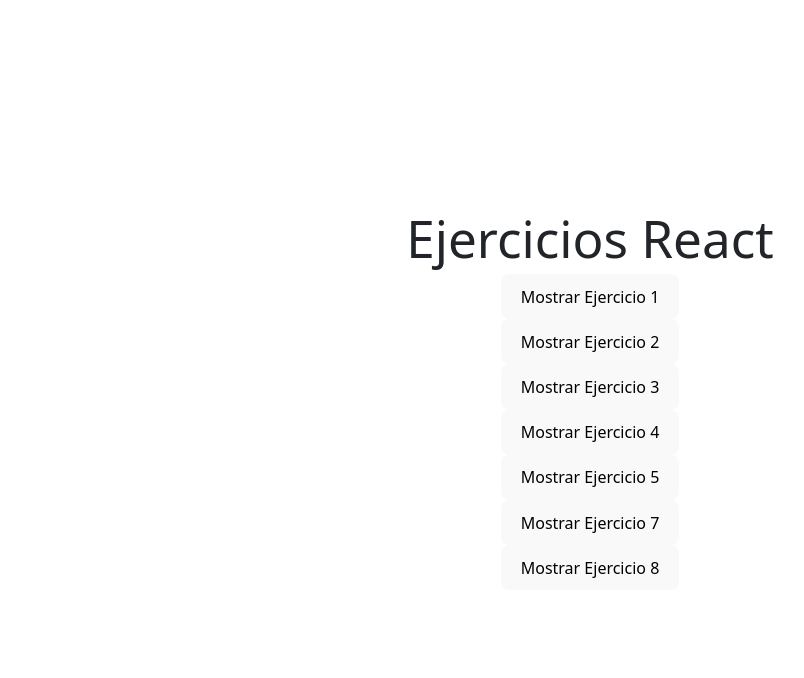
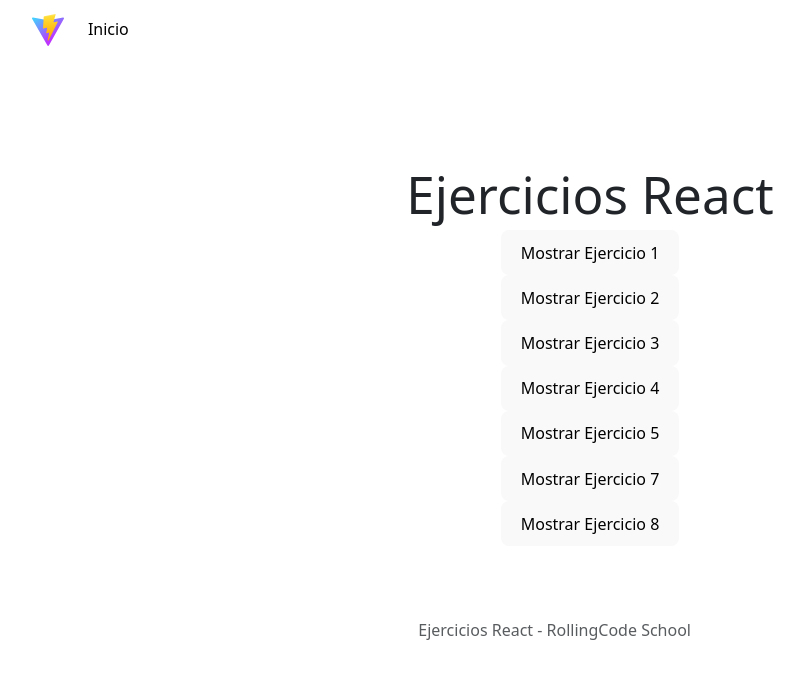
Before and after one commit to AnabelaGuillermo/ejercicios-react, a React (Vite) app: page / in a window 1280 px wide. Shown: the top 678 px of the page, without its empty margins (50-854 px from the left). Built offline with nearby package versions, Linux system fonts and the light colour scheme.

Commit message:
Agrego header de navegación para el resto de ejercicios

```diff
--- a/src/App.css
+++ b/src/App.css
@@ -128,3 +128,7 @@
     color: white;
   }
 }
+
+footer {
+  bottom: 0;
+}
--- /dev/null
+++ b/src/components/Common/Footer.jsx
@@ -0,0 +1,13 @@
+import { Link, NavLink } from "react-router-dom";
+
+const Footer = () => {
+  return (
+    <footer className='text-center text-lg-start'>
+      <section className='container-fluid p-4'>
+        <p className='text-muted'>Ejercicios React - RollingCode School</p>
+      </section>
+    </footer>
+  );
+};
+
+export default Footer;
--- /dev/null
+++ b/src/components/Common/Header.jsx
@@ -0,0 +1,42 @@
+import { Link, NavLink } from "react-router-dom";
+
+const Header = () => {
+  return (
+    <header>
+      <nav className="navbar navbar-expand-lg bg-da fixed-top">
+        <div className="container">
+          <Link className="navbar-brand" to="/">
+            <img src="../public/vite.svg" alt="Logo" />
+          </Link>
+          <button
+            aria-controls="navbarNav"
+            aria-expanded="false"
+            aria-label="Toggle navigation"
+            className="navbar-toggler"
+            data-bs-target="#navbarNav"
+            data-bs-toggle="collapse"
+            type="button"
+          >
+            <span className="navbar-toggler-icon"></span>
+          </button>
+          <div className="collapse navbar-collapse" id="navbarNav">
+            <ul className="navbar-nav">
+              <li className="nav-item">
+                <NavLink
+                  className={({ isActive }) =>
+                    isActive ? "nav-link active" : "nav-link"
+                  }
+                  to="/"
+                >
+                  Inicio
+                </NavLink>
+              </li>
+            </ul>
+          </div>
+        </div>
+      </nav>
+    </header>
+  );
+};
+
+export default Header;
--- /dev/null
+++ b/src/constants/routes.jsx
@@ -0,0 +1,16 @@
+import { createBrowserRouter } from 'react-router-dom';
+import RootView from '../views/RootView';
+import App from '../App';
+
+export const router = createBrowserRouter([
+  {
+    path: '/',
+    element: <RootView />,
+    children: [
+      {
+        path: '/',
+        element: <App />,
+      },
+    ],
+  },
+]);
--- a/src/main.jsx
+++ b/src/main.jsx
@@ -1,12 +1,13 @@
-import React from 'react'
-import ReactDOM from 'react-dom/client'
-import App from './App.jsx'
+import React from 'react';
+import ReactDOM from 'react-dom/client';
+import { RouterProvider } from 'react-router-dom';
+import { router } from './constants/routes.jsx';
 import 'bootstrap/dist/css/bootstrap.min.css';
 import 'bootstrap/dist/js/bootstrap.min.js';
-import './index.css'
+import './index.css';
 
 ReactDOM.createRoot(document.getElementById('root')).render(
   <React.StrictMode>
-    <App />
-  </React.StrictMode>,
-)
+    <RouterProvider router={router} />
+  </React.StrictMode>
+);
--- /dev/null
+++ b/src/views/RootView.jsx
@@ -0,0 +1,16 @@
+import { Outlet } from 'react-router-dom';
+import Header from '../components/Common/Header.jsx';
+import Footer from '../components/Common/Footer.jsx';
+
+const RootView = () => {
+  return (
+    <>
+      <Header />
+      <main className='container my-5'>
+        <Outlet />
+      </main>
+      <Footer />
+    </>
+  );
+};
+export default RootView;
```
